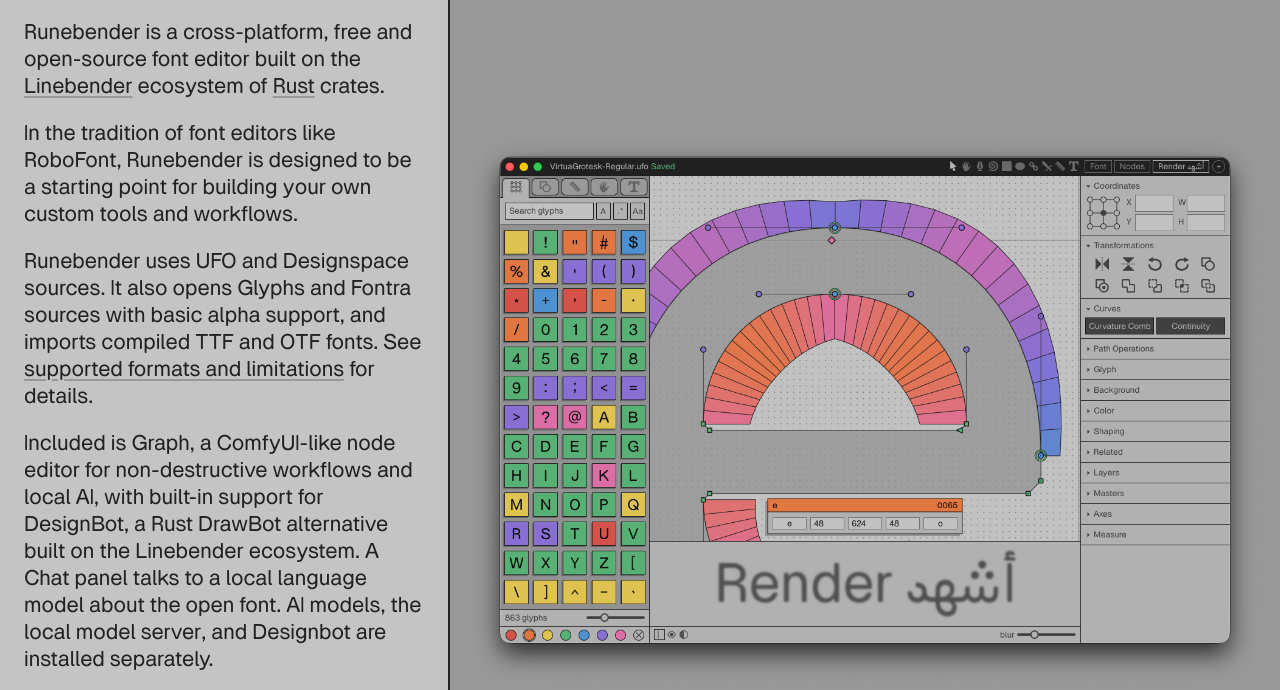
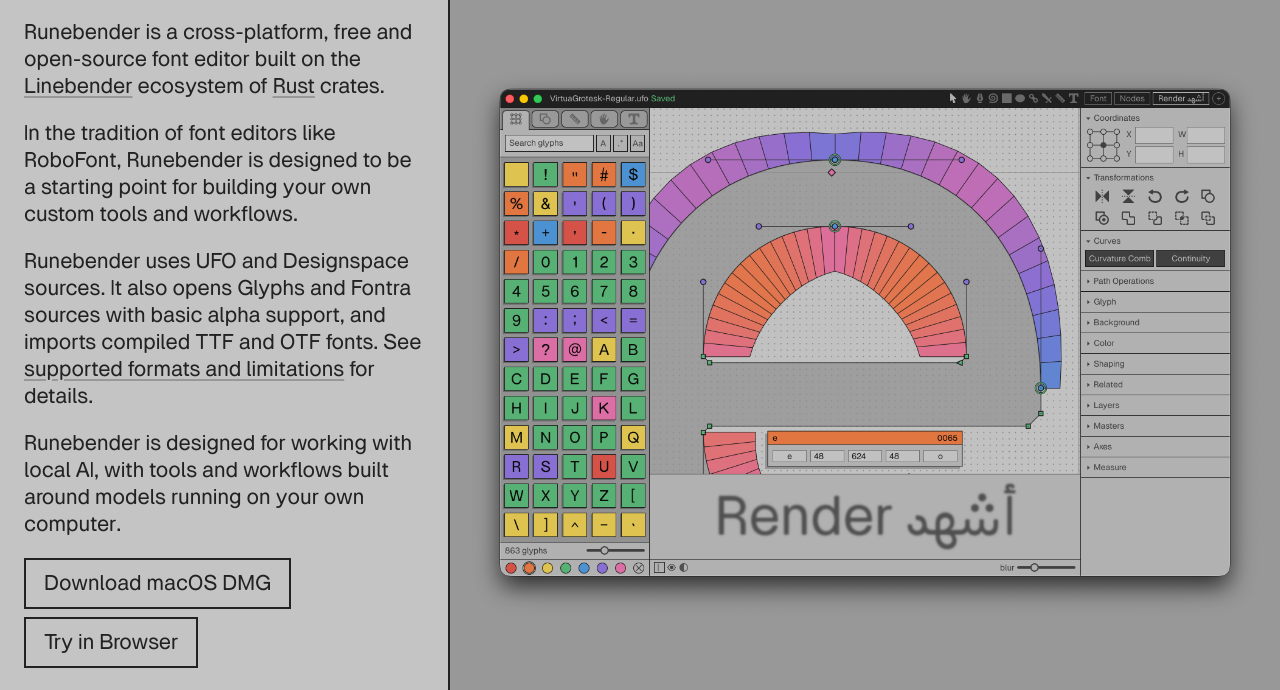
Before and after one commit to eliheuer/runebender-dot-org, an Astro site: page / in a window 1280 px wide. Shown: the part 62-752 px from the top of the page. Built offline with nearby package versions, Linux system fonts and the light colour scheme; Astro itself is replaced by a stand-in of ours.

Commit message:
Simplify homepage description of local AI workflows

```diff
--- a/src/pages/index.astro
+++ b/src/pages/index.astro
@@ -29,11 +29,7 @@ const sourceInstall = `cargo +1.96 install --git https://github.com/fontgarden/r
             See <a href="/docs/opening.html">supported formats and limitations</a> for details.
           </p>
           <p>
-            Included is Graph, a ComfyUI-like node editor for non-destructive workflows
-            and local AI, with built-in support for DesignBot, a Rust DrawBot
-            alternative built on the Linebender ecosystem. A Chat panel talks to a
-            local language model about the open font.
-            AI models, the local model server, and Designbot are installed separately.
+            Runebender is designed for working with local AI, with tools and workflows built around models running on your own computer.
           </p>
         </div>
         <div class="hero-actions" aria-label="Get Runebender">
```
